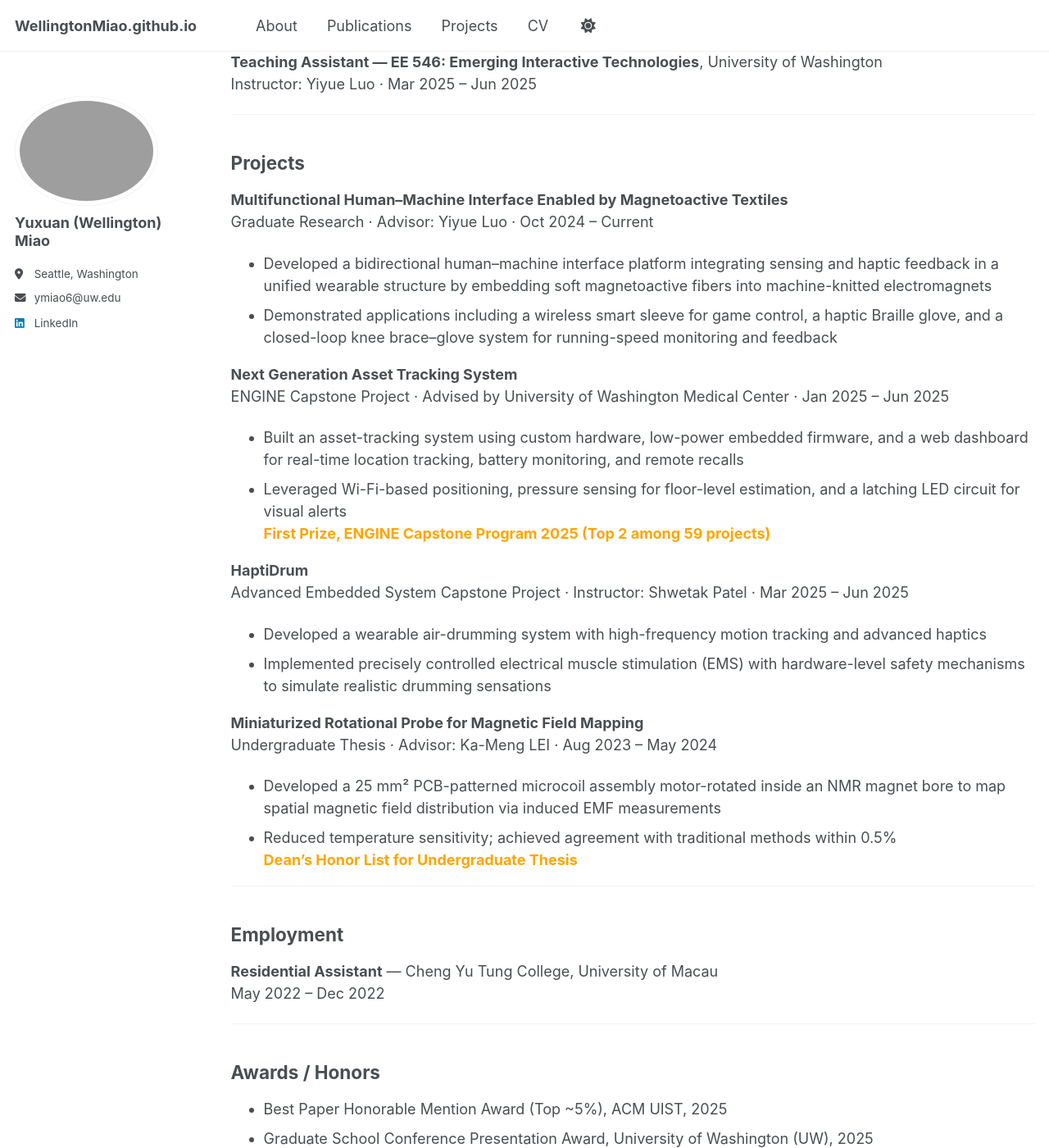
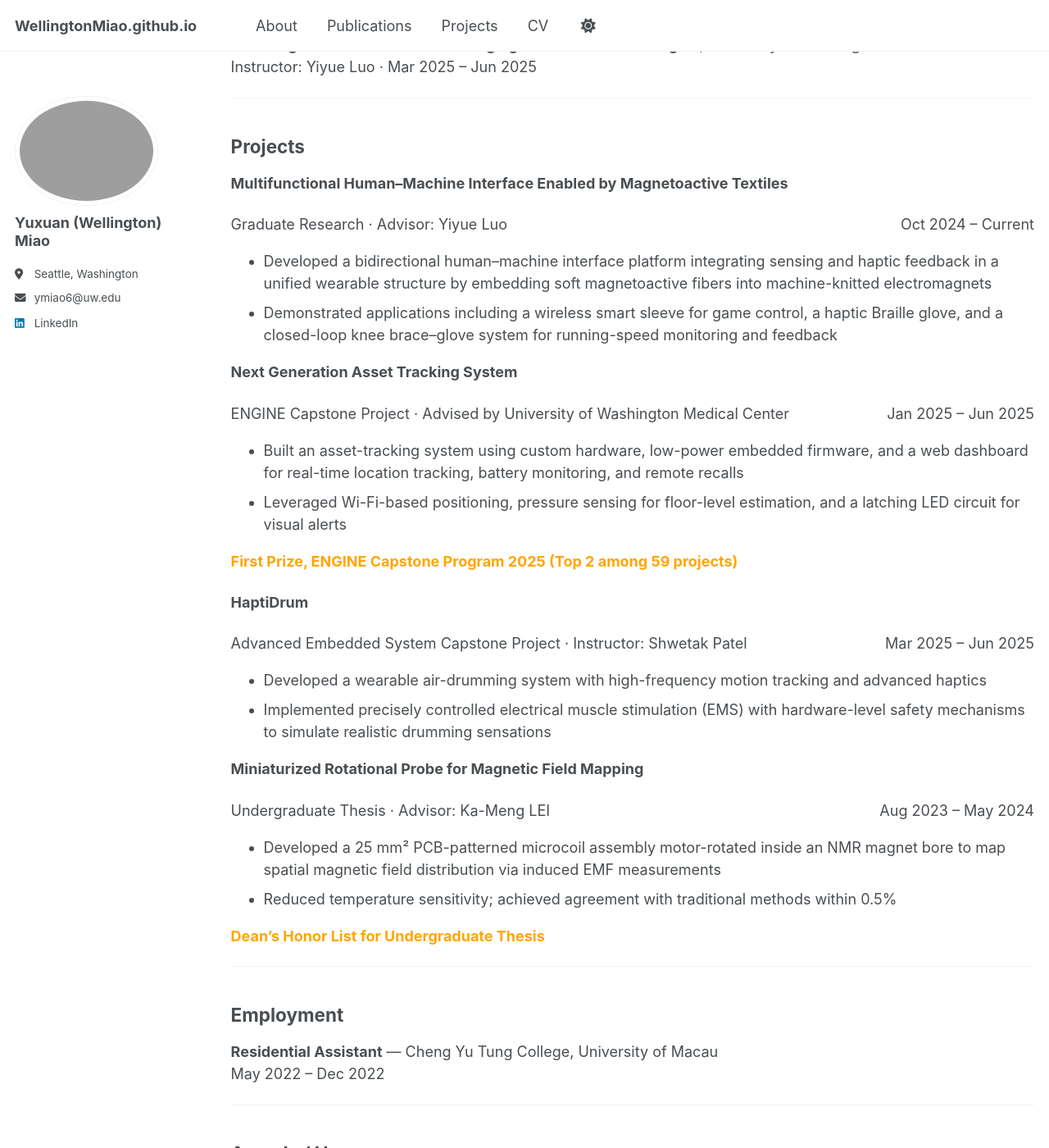
Before and after one commit to WellingtonMiao/WellingtonMiao.github.io, a Jekyll site: the page built from _pages/cv.md, in a window 1280 px wide and 1400 px high, scrolled down 990 px. Shown: the whole window at 82% size. Built offline with Jekyll 4.4.1, drawn with Linux system fonts in a browser that asks for light colours; a script that is not in the unit is left out.

Commit message:
Update cv.md

```diff
--- a/_pages/cv.md
+++ b/_pages/cv.md
@@ -29,7 +29,9 @@ redirect_from:
 <div style="font-size:1.08em; line-height:1.35; margin-top:0.1rem;">
   <em>B.S. in Electrical and Computer Engineering</em>
 </div>
-- [Honours College Certificate Programme](https://hc.um.edu.mo/) (selective Honors College program)
+<div style="font-size:1.08em; line-height:1.35; margin-top:0.1rem;">
+  <a href="https://hc.um.edu.mo/">Honours College Certificate Programme</a> (selective Honors College program)
+</div>
 
 <div style="display:flex; justify-content:space-between; align-items:baseline; gap:1rem; font-size:1.08em; line-height:1.35; margin-top:0.8rem;">
   <div><strong>University of Rochester</strong>, Rochester, NY</div>
@@ -64,25 +66,39 @@ Instructor: Yiyue Luo · Mar 2025 – Jun 2025
 ## Projects
 
 **Multifunctional Human–Machine Interface Enabled by Magnetoactive Textiles**
-Graduate Research · Advisor: Yiyue Luo · Oct 2024 – Current
+<div style="display:flex; justify-content:space-between; align-items:baseline; gap:1rem;">
+  <div>Graduate Research · Advisor: Yiyue Luo</div>
+  <div style="white-space:nowrap;">Oct 2024 – Current</div>
+</div>
 - Developed a bidirectional human–machine interface platform integrating sensing and haptic feedback in a unified wearable structure by embedding soft magnetoactive fibers into machine-knitted electromagnets
 - Demonstrated applications including a wireless smart sleeve for game control, a haptic Braille glove, and a closed-loop knee brace–glove system for running-speed monitoring and feedback
 
 **Next Generation Asset Tracking System**
-ENGINE Capstone Project · Advised by University of Washington Medical Center · Jan 2025 – Jun 2025
+<div style="display:flex; justify-content:space-between; align-items:baseline; gap:1rem;">
+  <div>ENGINE Capstone Project · Advised by University of Washington Medical Center</div>
+  <div style="white-space:nowrap;">Jan 2025 – Jun 2025</div>
+</div>
 - Built an asset-tracking system using custom hardware, low-power embedded firmware, and a web dashboard for real-time location tracking, battery monitoring, and remote recalls
 - Leveraged Wi-Fi-based positioning, pressure sensing for floor-level estimation, and a latching LED circuit for visual alerts
+
 <span style="color:#FFA500;">**First Prize, ENGINE Capstone Program 2025 (Top 2 among 59 projects)**</span>
 
 **HaptiDrum**
-Advanced Embedded System Capstone Project · Instructor: Shwetak Patel · Mar 2025 – Jun 2025
+<div style="display:flex; justify-content:space-between; align-items:baseline; gap:1rem;">
+  <div>Advanced Embedded System Capstone Project · Instructor: Shwetak Patel</div>
+  <div style="white-space:nowrap;">Mar 2025 – Jun 2025</div>
+</div>
 - Developed a wearable air-drumming system with high-frequency motion tracking and advanced haptics
 - Implemented precisely controlled electrical muscle stimulation (EMS) with hardware-level safety mechanisms to simulate realistic drumming sensations
 
 **Miniaturized Rotational Probe for Magnetic Field Mapping**
-Undergraduate Thesis · Advisor: Ka-Meng LEI · Aug 2023 – May 2024
+<div style="display:flex; justify-content:space-between; align-items:baseline; gap:1rem;">
+  <div>Undergraduate Thesis · Advisor: Ka-Meng LEI</div>
+  <div style="white-space:nowrap;">Aug 2023 – May 2024</div>
+</div>
 - Developed a 25 mm² PCB-patterned microcoil assembly motor-rotated inside an NMR magnet bore to map spatial magnetic field distribution via induced EMF measurements
 - Reduced temperature sensitivity; achieved agreement with traditional methods within 0.5%
+
 <span style="color:#FFA500;">**Dean’s Honor List for Undergraduate Thesis**</span>
 
 ---
```
